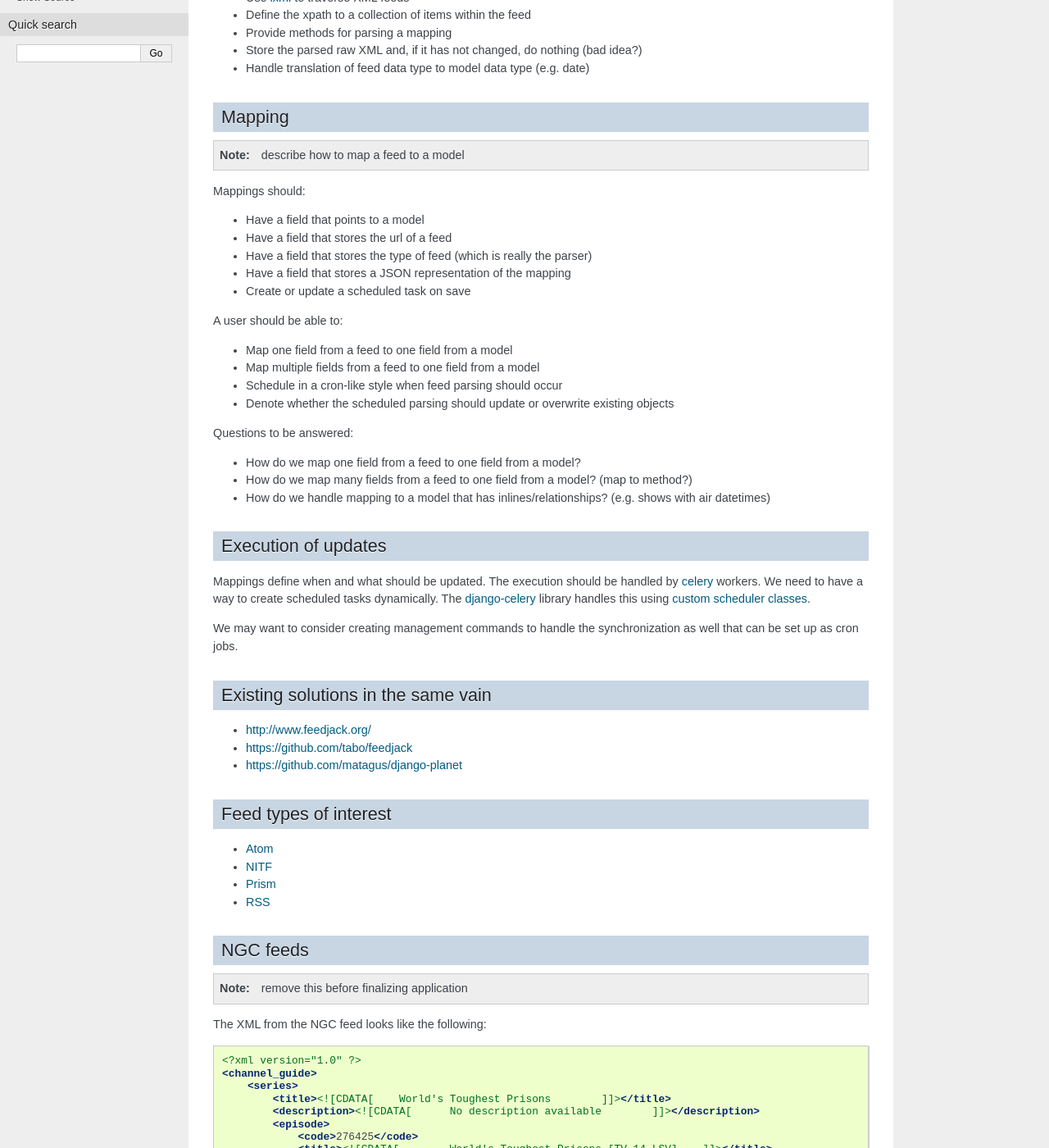
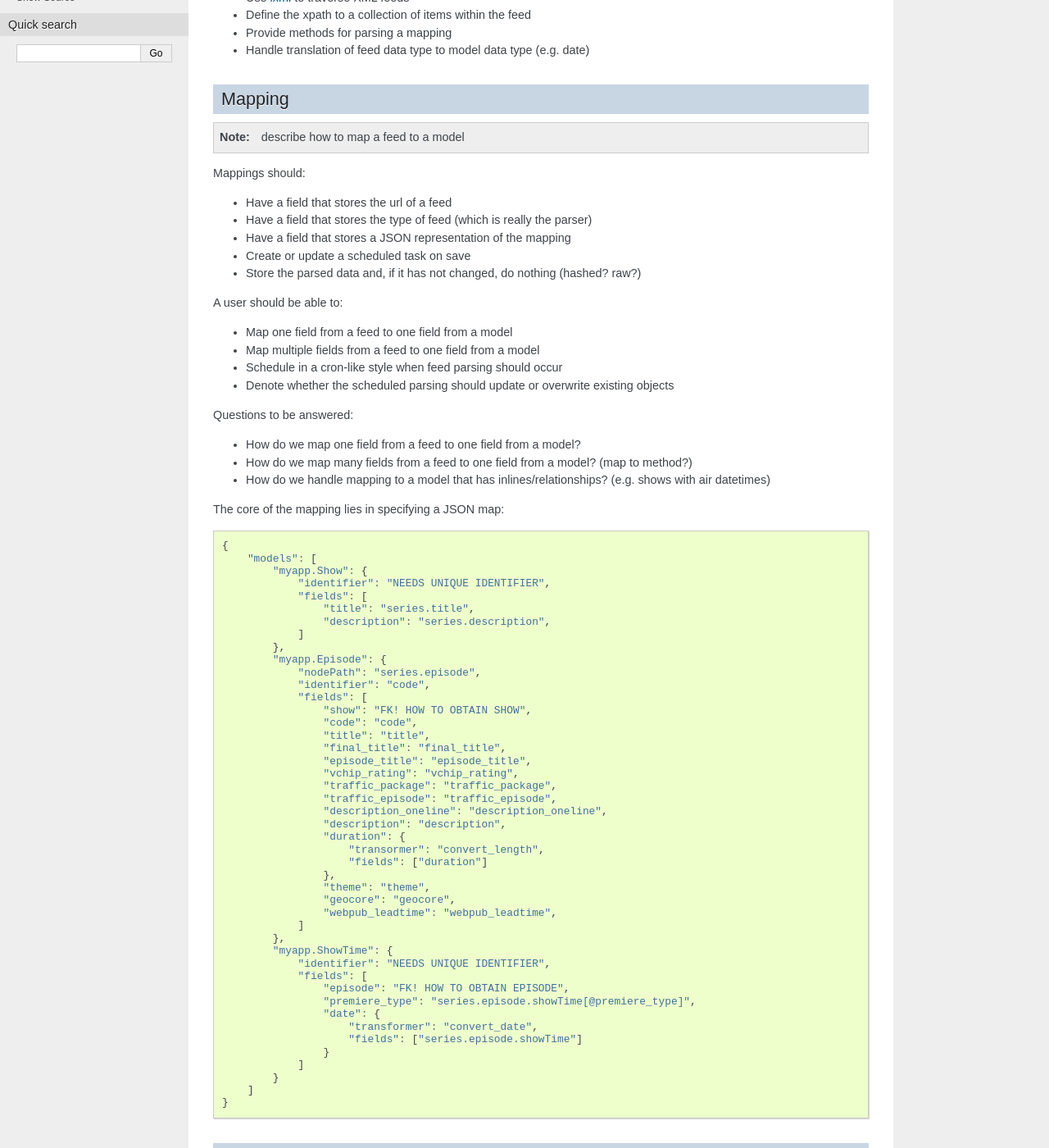
Before and after one commit to richleland/django-feedmapper, a Sphinx documentation site: the page built from docs/source/index.rst, in a window 1280 px wide and 1400 px high, scrolled down 330 px. Shown: the whole window at 82% size. Built offline with Sphinx 7.4.7, drawn with Linux system fonts in a browser that asks for light colours.

Commit message:
Document JSON mapping format

```diff
--- a/docs/source/index.rst
+++ b/docs/source/index.rst
@@ -14,7 +14,6 @@ Parsers should:
 * Use `lxml`_ to traverse XML feeds
 * Define the xpath to a collection of items within the feed
 * Provide methods for parsing a mapping
-* Store the parsed raw XML and, if it has not changed, do nothing (bad idea?)
 * Handle translation of feed data type to model data type (e.g. date)
 
 .. _lxml: http://lxml.de/
@@ -26,11 +25,11 @@ Mapping
 
 Mappings should:
 
-* Have a field that points to a model
 * Have a field that stores the url of a feed
 * Have a field that stores the type of feed (which is really the parser)
 * Have a field that stores a JSON representation of the mapping
 * Create or update a scheduled task on save
+* Store the parsed data and, if it has not changed, do nothing (hashed? raw?)
 
 A user should be able to:
 
@@ -44,6 +43,56 @@ Questions to be answered:
 * How do we map one field from a feed to one field from a model?
 * How do we map many fields from a feed to one field from a model? (map to method?)
 * How do we handle mapping to a model that has inlines/relationships? (e.g. shows with air datetimes)
+
+The core of the mapping lies in specifying a JSON map:
+
+.. code-block:: javascript
+
+    {
+        "models": [
+            "myapp.Show": {
+                "identifier": "NEEDS UNIQUE IDENTIFIER",
+                "fields": [
+                    "title": "series.title",
+                    "description": "series.description",
+                ]
+            },
+            "myapp.Episode": {
+                "nodePath": "series.episode",
+                "identifier": "code",
+                "fields": [
+                    "show": "FK! HOW TO OBTAIN SHOW",
+                    "code": "code",
+                    "title": "title",
+                    "final_title": "final_title",
+                    "episode_title": "episode_title",
+                    "vchip_rating": "vchip_rating",
+                    "traffic_package": "traffic_package",
+                    "traffic_episode": "traffic_episode",
+                    "description_oneline": "description_oneline",
+                    "description": "description",
+                    "duration": {
+                        "transormer": "convert_length",
+                        "fields": ["duration"]
+                    },
+                    "theme": "theme",
+                    "geocore": "geocore",
+                    "webpub_leadtime": "webpub_leadtime",
+                ]
+            },
+            "myapp.ShowTime": {
+                "identifier": "NEEDS UNIQUE IDENTIFIER",
+                "fields": [
+                    "episode": "FK! HOW TO OBTAIN EPISODE",
+                    "premiere_type": "series.episode.showTime[@premiere_type]",
+                    "date": {
+                        "transformer": "convert_date",
+                        "fields": ["series.episode.showTime"]
+                    }
+                ]
+            }
+        ]
+    }
 
 Execution of updates
 ********************
```
